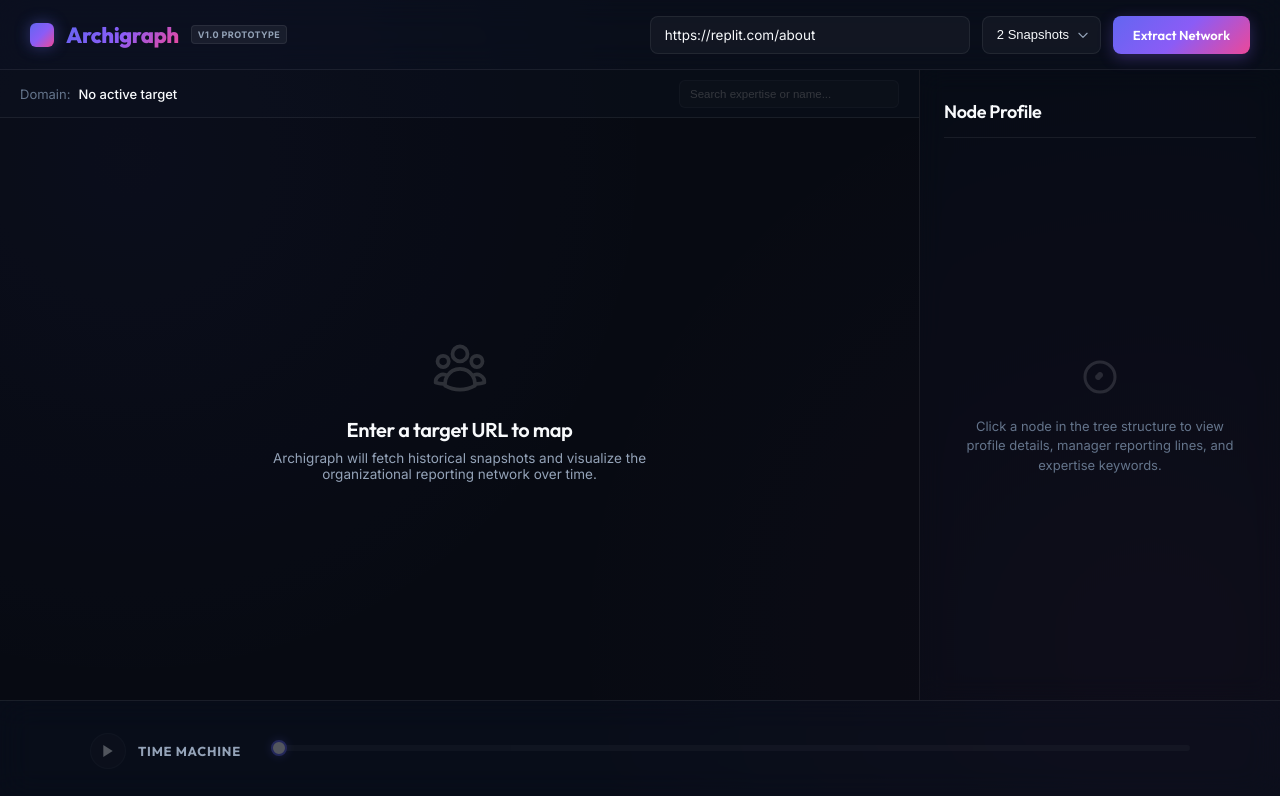
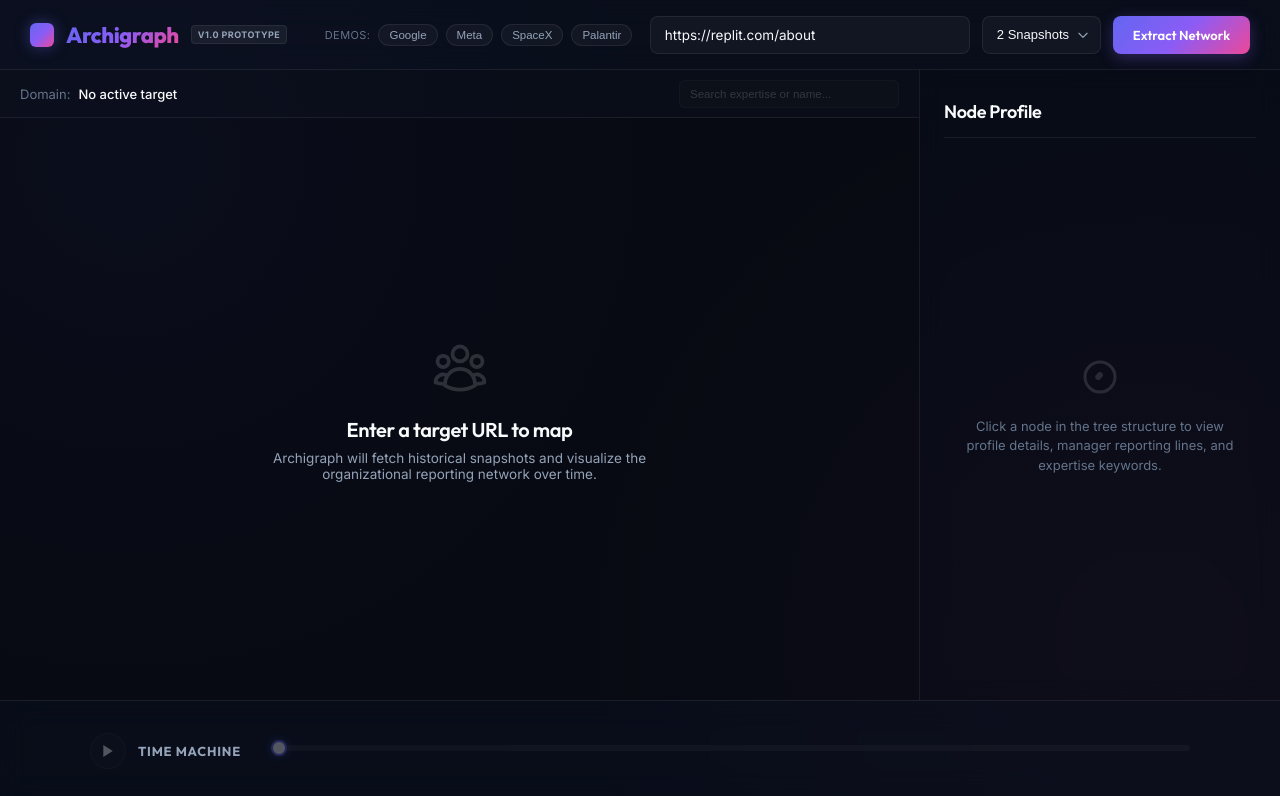
Before and after one commit to liploan/Archigraph, a plain HTML site: page static/index.html in a window 1280 px wide. Drawn offline with nearby package versions, Linux system fonts and the light colour scheme.

Commit message:
Integrate demo quick-links in visual header and link hosted URL in README

```diff
--- a/static/app.js
+++ b/static/app.js
@@ -543,6 +543,15 @@
       );
 
       return nameMatch || titleMatch || deptMatch || skillsMatch;
+  });
+
+  // Handle Demo Pill Clicks
+  document.querySelectorAll(".demo-pill").forEach(pill => {
+    pill.addEventListener("click", () => {
+      urlInput.value = pill.getAttribute("data-url");
+      limitSelect.value = "2"; // Demo snapshots are pre-generated with limit=2
+      // Programmatically trigger search form submission
+      extractForm.dispatchEvent(new Event("submit"));
     });
   });
 });
--- a/static/index.html
+++ b/static/index.html
@@ -28,6 +28,15 @@
       <div class="logo-mark"></div>
       <h1 class="logo-text">Archigraph</h1>
       <span class="badge">V1.0 PROTOTYPE</span>
+    </div>
+
+    <!-- Quick Demo Pills -->
+    <div class="demo-pills" aria-label="Quick Demos">
+      <span class="demo-label">Demos:</span>
+      <button type="button" class="demo-pill" data-url="https://google.com/about">Google</button>
+      <button type="button" class="demo-pill" data-url="https://meta.com/about">Meta</button>
+      <button type="button" class="demo-pill" data-url="https://spacex.com/about">SpaceX</button>
+      <button type="button" class="demo-pill" data-url="https://palantir.com/about">Palantir</button>
     </div>
 
     <!-- Extraction Controller Form -->
--- a/static/style.css
+++ b/static/style.css
@@ -116,6 +116,39 @@
   border-radius: 4px;
   color: var(--text-color-secondary);
   border: 1px solid var(--border-color);
+}
+
+/* Quick Demo Pills */
+.demo-pills {
+  display: flex;
+  align-items: center;
+  gap: 8px;
+  margin-left: 20px;
+}
+
+.demo-label {
+  font-size: 11px;
+  text-transform: uppercase;
+  letter-spacing: 0.04em;
+  color: var(--text-color-muted);
+}
+
+.demo-pill {
+  background: rgba(255, 255, 255, 0.04);
+  border: 1px solid var(--border-color);
+  color: var(--text-color-secondary);
+  font-size: 11.5px;
+  padding: 4px 10px;
+  border-radius: 20px;
+  cursor: pointer;
+  transition: all 0.2s var(--ease-in-out-cubic);
+}
+
+.demo-pill:hover {
+  background: rgba(99, 102, 241, 0.1);
+  border-color: var(--border-color-glow);
+  color: var(--text-color-primary);
+  transform: translateY(-0.5px);
 }
 
 /* Control Form */
```
Also changed, not shown: 1 other file.
